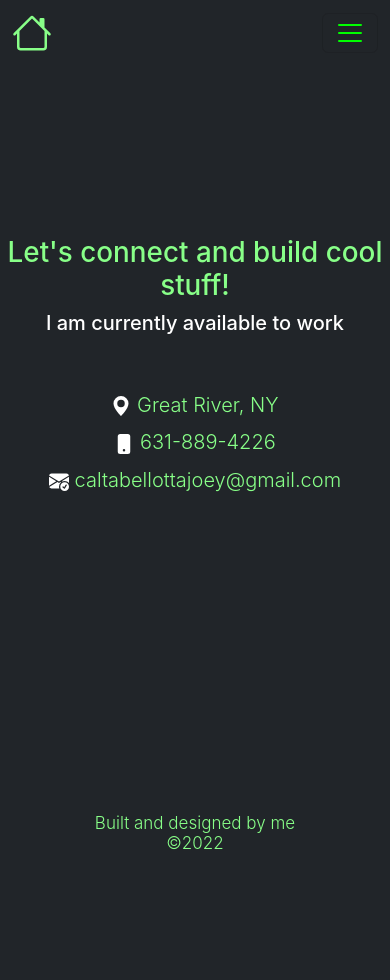
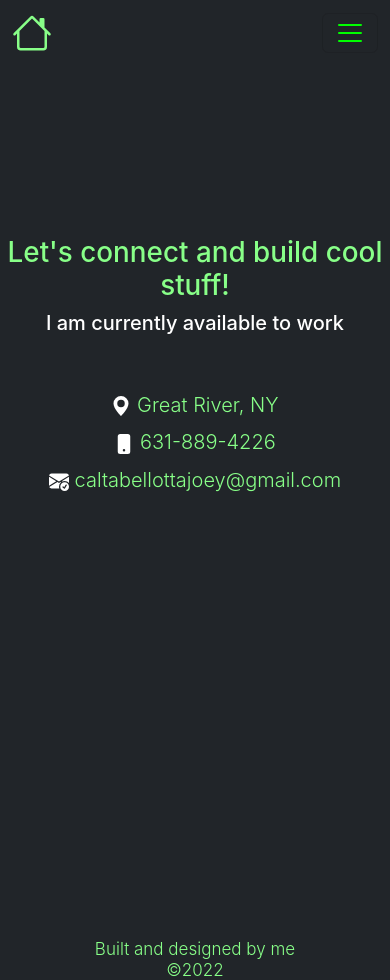
Before and after one commit to joeycalt/Portfolio, a React (Create React App) app: page /contact in a window 390 px wide. Before the commit the page ends 853 px from the top, so only its background shows below. Built offline with nearby package versions, Linux system fonts and the light colour scheme.

Commit message:
fixed more errors again 3 should be good to go 2

```diff
--- a/src/App.css
+++ b/src/App.css
@@ -447,7 +447,6 @@ span.navbar-toggler-icon {
     filter: drop-shadow(30px 10px 4px black);
     margin-top: 90px;
     margin-right: 140px;
-    margin-bottom: 50px;
   }
 
   .main-button {
@@ -570,4 +569,11 @@ span.navbar-toggler-icon {
     font-size: 20px;
     margin: 0;
   }
+
+  .footer {
+    color:rgb(136, 255, 136);
+    font-size: 17px;
+    font-weight: 300;
+    margin-top: 50vh;
+  }
 }
```
